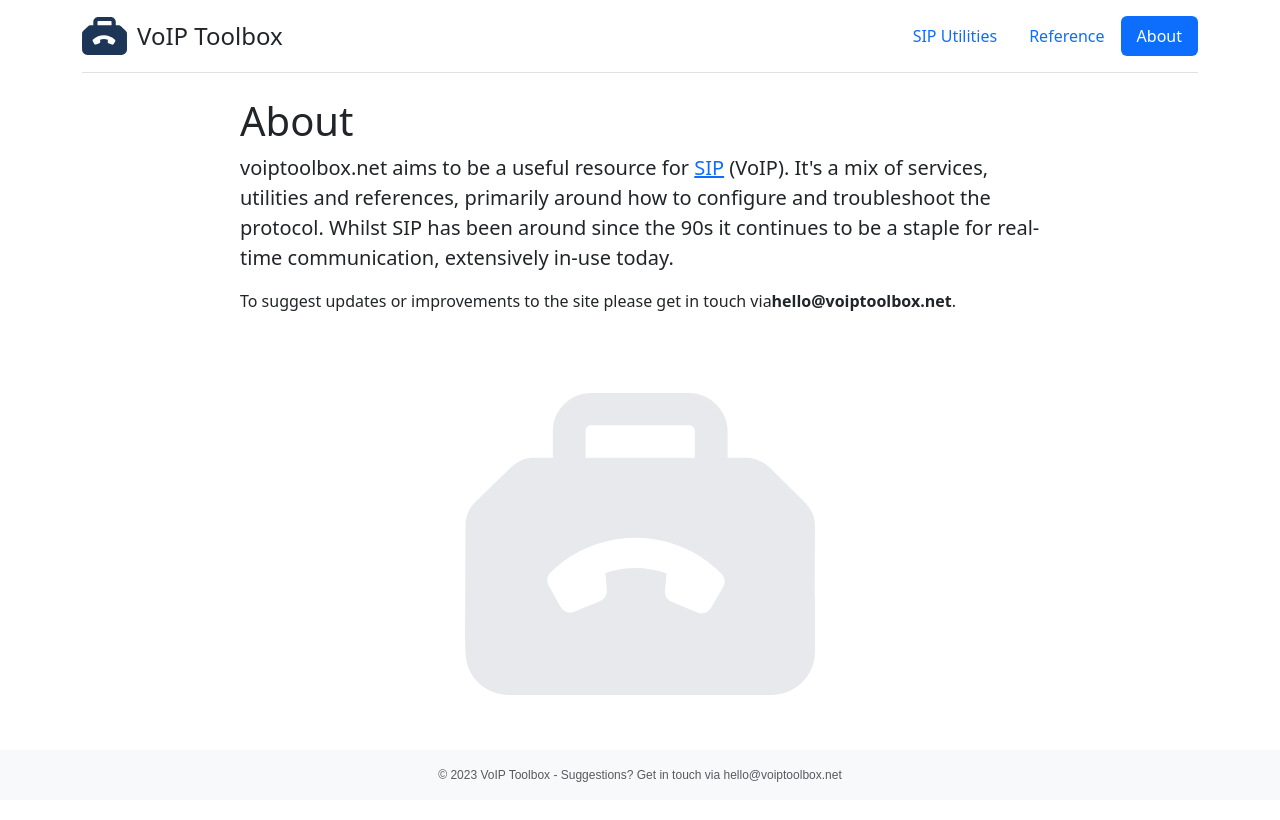
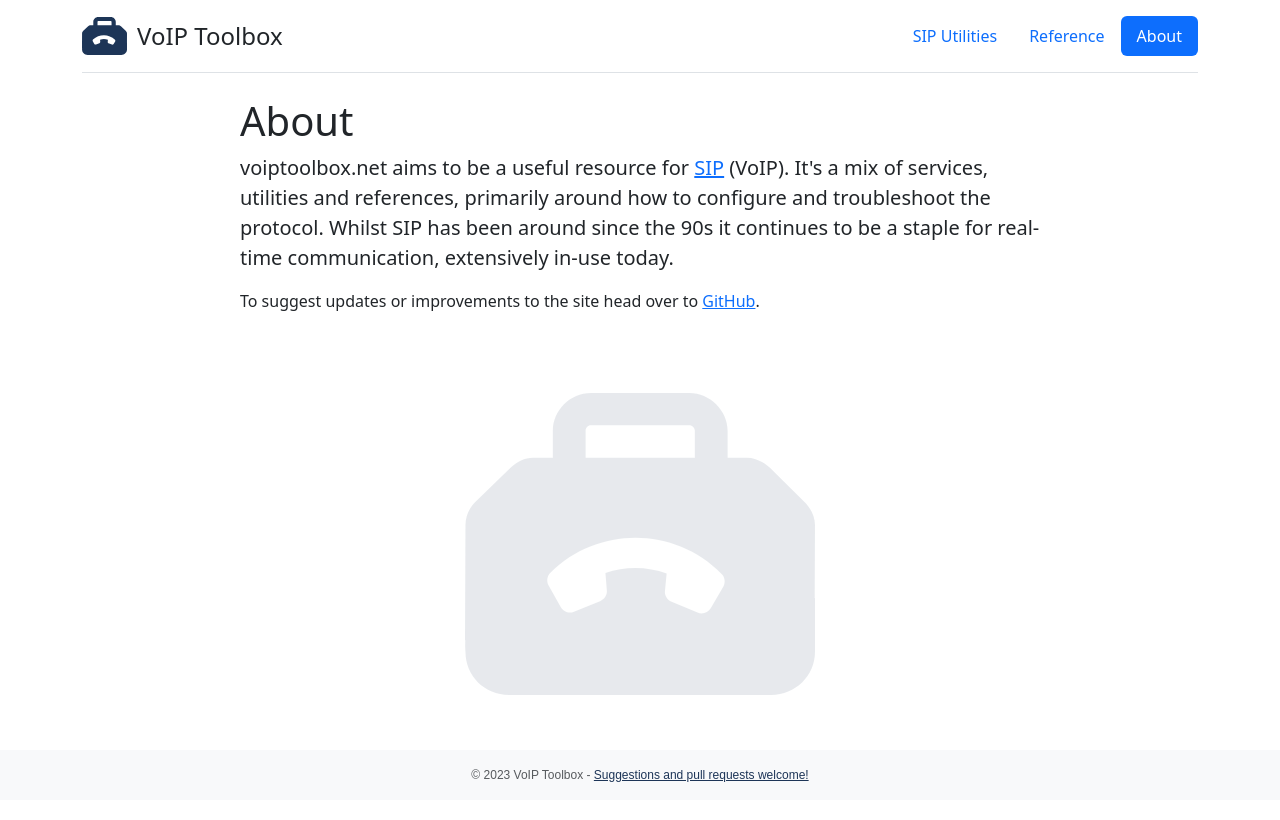
Before and after one commit to mfalkus/voiptoolbox-js, a React (Vite) app: page /about in a window 1280 px wide. Shown: the top 820 px of the page. Built offline with nearby package versions, Linux system fonts and the light colour scheme.

Commit message:
Avoid bad DNS lookups for non-domains
Also tweak some about text to point to Github.

```diff
--- a/src/Footer.jsx
+++ b/src/Footer.jsx
@@ -3,7 +3,7 @@ function Footer() {
     return (
         <footer className="footer mt-auto py-3 bg-light">
             <div className="container">
-                <span className="text-muted">&copy; 2023 VoIP Toolbox - Suggestions? Get in touch via hello@voiptoolbox.net</span>
+                <span className="text-muted">&copy; 2023 VoIP Toolbox - <a target="_blank" href="https://github.com/mfalkus/voiptoolbox-js">Suggestions and pull requests welcome!</a></span>
             </div>
         </footer>
     );
--- a/src/Pages/About.jsx
+++ b/src/Pages/About.jsx
@@ -12,8 +12,8 @@ function About() {
         staple for real-time communication, extensively in-use today.
         </p>
 
-        <p>To suggest updates or improvements to the site please get in touch via
-        <strong>hello@voiptoolbox.net</strong>.
+        <p>To suggest updates or improvements to the site head
+        over to <a href="https://github.com/mfalkus/voiptoolbox-js">GitHub</a>.
         </p>
 
         <img src={vtLogo} className="about-logo" />
--- a/src/components/sip-dns/DnsForm.jsx
+++ b/src/components/sip-dns/DnsForm.jsx
@@ -6,6 +6,11 @@ import { useParams } from "react-router-dom";
 export default function DnsForm() {
 
     let { queryDomain } = useParams();
+
+    // For non-domains or left-over route parts, ignore
+    if (queryDomain && !queryDomain.includes('.')) {
+        queryDomain = '';
+    }
 
     const [refreshTime, setRefreshTime] = useState(0);
     const [value, setValue] = useState(queryDomain ? queryDomain : '');
```
